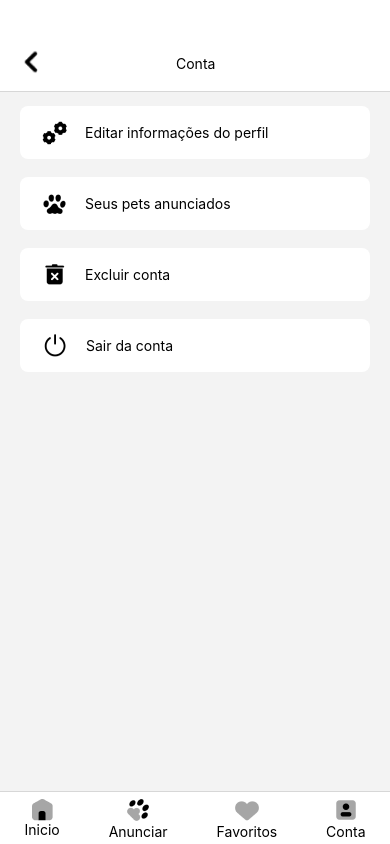
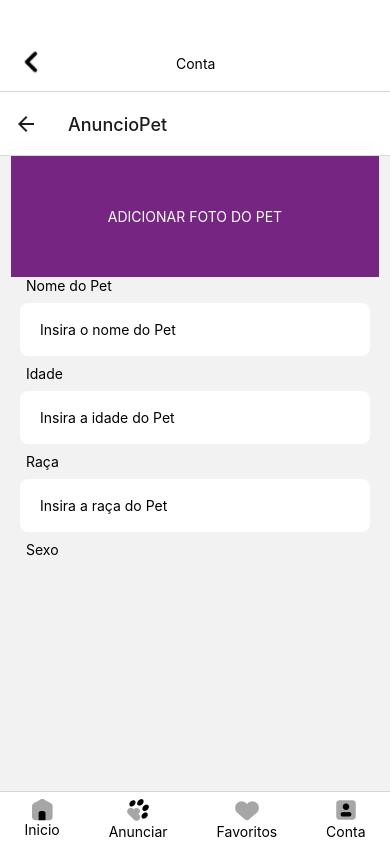
Before and after one commit to lsguilherme/adote-seu-pet, a React Native app in the folder mobile/: screen /AnuncioPet in a window 390 px wide. Built offline with nearby package versions, Linux system fonts and the light colour scheme.

Commit message:
Página de anunciar o pet

```diff
--- a/mobile/App.js
+++ b/mobile/App.js
@@ -1,11 +1,14 @@
-import { NavigationContainer } from '@react-navigation/native';
+import { NavigationContainer, StackActions } from '@react-navigation/native';
 import { createNativeStackNavigator } from '@react-navigation/native-stack';
 import { StatusBar } from 'expo-status-bar';
 import { StyleSheet, View } from 'react-native';
 import Footer from './src/components/Footer';
 import { NomeDaPagina } from './src/components/NomeDaPagina';
+import { AnuncioPet } from './src/screens/AnuncioPet';
 
 import { Perfil } from "./src/screens/Perfil";
+
+const Stack = createNativeStackNavigator();
 
 export default function App() {
   return (
@@ -13,10 +16,18 @@ export default function App() {
       <StatusBar style={{}} />
       <NomeDaPagina />
 
-      <Perfil />
-      <Footer />
+      {/* <Perfil /> */}
+
+    <NavigationContainer>
+      <Stack.Navigator>
+        <Stack.Screen name="Perfil" component={Perfil} />
+        <Stack.Screen name="AnuncioPet" component={AnuncioPet} />
+      </Stack.Navigator>
+    </NavigationContainer>
+    <Footer />
 
     </View>
+
   );
 }
 
--- a/mobile/src/components/Footer/styles.js
+++ b/mobile/src/components/Footer/styles.js
@@ -15,7 +15,8 @@ export const styles = StyleSheet.create({
     justifyContent: 'space-around',
     alignItems: 'center',
     flexDirection: 'row',
-    height: 52
+    height: 52,
+
   },
   blocoIcones: {
     justifyContent: 'center',
--- a/mobile/src/screens/AnuncioPet/index.js
+++ b/mobile/src/screens/AnuncioPet/index.js
@@ -1,12 +1,68 @@
 import React from 'react';
-import { View } from 'react-native';
+import { Button, View, ScrollView } from 'react-native';
+import { SafeAreaView, StyleSheet, TextInput, Text, Image } from "react-native";
+import theme from '../../theme';
+
 
 import { styles } from './styles';
 
+
 export function AnuncioPet() {
+  const [text, onChangeText] = React.useState("");
+  const [number, onChangeNumber] = React.useState(null);
+  const [focusComponent, setFocusComponent] = React.useState("");
+
   return (
     <View style={styles.container}>
-
+        <SafeAreaView>
+      <ScrollView contentContainerStyle={{ flexGrow: 1 }}>
+          <View style={styles.fotoPet}>
+            <Text style={styles.descricaoFotoPet}>ADICIONAR FOTO DO PET</Text>
+          </View>
+          <Text style={styles.Text}>Nome do Pet</Text>
+          <TextInput
+            placeholder='Insira o nome do Pet'
+            onChangeText={onChangeText}
+            value={text}
+            style={focusComponent === "name" ? { ...styles.bloco, ...{ borderColor: "#772583", borderWidth: 2 } } : styles.bloco}
+            onFocus={() => {
+              setFocusComponent("name")
+            }}
+          />
+          <Text style={styles.Text}>Idade</Text>
+          <TextInput
+            placeholder='Insira a idade do Pet'
+            onChangeText={onChangeNumber}
+            value={number}
+            style={focusComponent === "idade" ? { ...styles.bloco, ...{ borderColor: "#772583", borderWidth: 2 } } : styles.bloco}
+            onFocus={() => {
+              setFocusComponent("idade")
+            }}
+            keyboardType="numeric"
+          />
+          <Text style={styles.Text}>Raça</Text>
+          <TextInput
+            placeholder='Insira a raça do Pet'
+            onChangeText={onChangeText}
+            value={text}
+            style={focusComponent === "raça" ? { ...styles.bloco, ...{ borderColor: "#772583", borderWidth: 2 } } : styles.bloco}
+            onFocus={() => {
+              setFocusComponent("raça")
+            }}
+          />
+          <Text style={styles.Text}>Sexo</Text>
+          <TextInput
+            placeholder='Insira o sexo do Pet'
+            onChangeText={onChangeText}
+            value={text}
+            style={focusComponent === "sexo" ? { ...styles.bloco, ...{ borderColor: "#772583", borderWidth: 2 } } : styles.bloco}
+            onFocus={() => {
+              setFocusComponent("sexo")
+            }}
+          />
+          <Button title="Publicar" color="#772583" style={theme.primaryButton}></Button>
+      </ScrollView>
+        </SafeAreaView>
     </View>
   );
 }
--- a/mobile/src/screens/AnuncioPet/styles.js
+++ b/mobile/src/screens/AnuncioPet/styles.js
@@ -1,5 +1,49 @@
 import { StyleSheet } from 'react-native';
 
 export const styles = StyleSheet.create({
-  container: {}
+
+  scrollView:{
+    height:"100%",
+    flexGrow:1,
+    display:'flex'
+  },
+
+  fotoPet:{
+    backgroundColor:"#772583",
+    fontSize:24,
+    height:"30%",
+    display:"flex",
+    alignItems:"center",
+    justifyContent:"center"
+  },
+
+  descricaoFotoPet:{
+    color:"#fff"
+  },
+
+  container: {
+    width: '100%',
+    height:"100%",
+    alignItems: 'center',
+
+  },
+  bloco: {
+    height: 53,
+    width: 350,
+    backgroundColor: 'white',
+    borderRadius: 8,
+    border: 1,
+    margin: 9,
+    padding: 20,
+    alignItems: 'center',
+    flexDirection: 'row',
+
+  },
+  texto: {
+    paddingLeft: 15
+  },
+  Text:{
+    paddingLeft: 15,
+
+  }
 });
--- a/mobile/src/screens/Perfil/index.js
+++ b/mobile/src/screens/Perfil/index.js
@@ -1,12 +1,14 @@
 import React from 'react';
-import { View, Text, ScrollView, Image } from 'react-native';
+import { View, Text, ScrollView, Image,Button } from 'react-native';
+import { NavigationContainer } from '@react-navigation/native';
+import { createNativeStackNavigator } from '@react-navigation/native-stack';
 
 import { styles } from './styles';
 
 
 
 
-export function Perfil() {
+export function Perfil({navigation}) {
   return (
     <View style={styles.container}>
 
@@ -17,6 +19,7 @@ export function Perfil() {
         </View>
 
         <View style={styles.bloco}>
+          <Button title='Minha Página' onPress= {() => navigation.navigate('AnuncioPet')}></Button>
           <Image source={require('../../assets/iconSeusPets.png')} />
           <Text style={styles.texto}>Seus pets anunciados</Text>
         </View>
--- a/mobile/src/theme/index.js
+++ b/mobile/src/theme/index.js
@@ -1,29 +1,9 @@
-export const THEME = {
-    COLORS:{
+import { StyleSheet } from "react-native";
 
-        BACKGROUND: '#000000',
+export default StyleSheet.create({
+    primaryButton: {
+        borderRadius: 5,
+        padding: 5
 
-        TEXT_BLACK: '#000000',
-        TEXT_GRAY: '#4F4F4F',
-        TEXT_PURPLE: '845EC2',
-
-        PRIMARY: '#772583',
-        SECONDARY: '#E56DB1',
-
-        CARD_SHADOW: 'rgba(139, 139, 139, 0.35)',
-        INPUT_SHADOW: 'rgba(139, 139, 139, 0.35);',
-    },
-
-    FONT_FAMILY: {
-        REGULAR: 'Inter_400Regular',
-        MEDIUM: 'Inter_500Medium',
-        SEMI_BOLD: 'Inter_600SemiBold',
-        BOLD: 'Inter_700Bold',
-    },
-
-    FONT_SIZE: {
-        SM: 14,
-        MD: 16,
-        LG: 24
-    },
-};
+    }
+});
```
Also changed, not shown: mobile/src/theme/style.js (added, +29 -0 lines).
